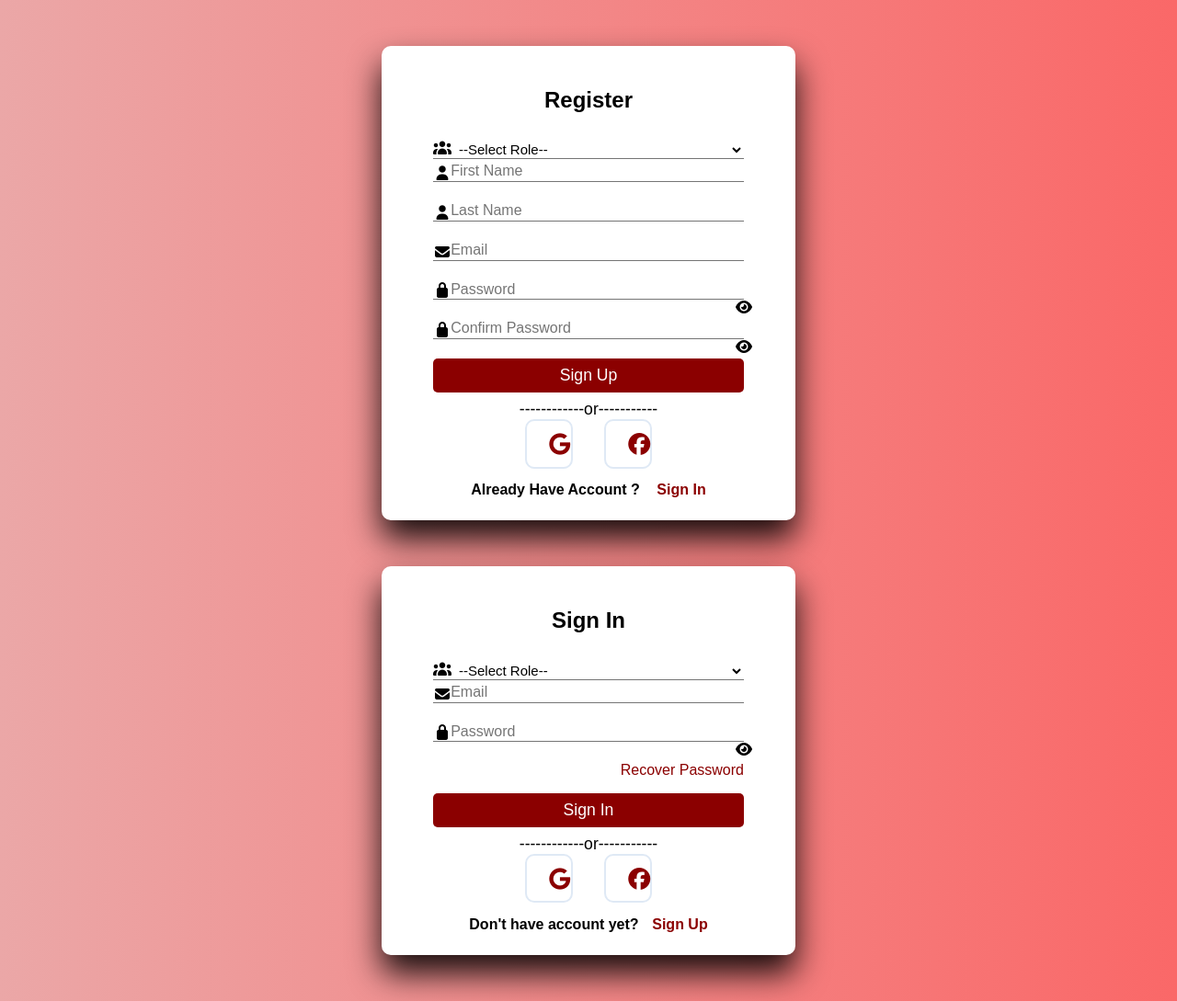
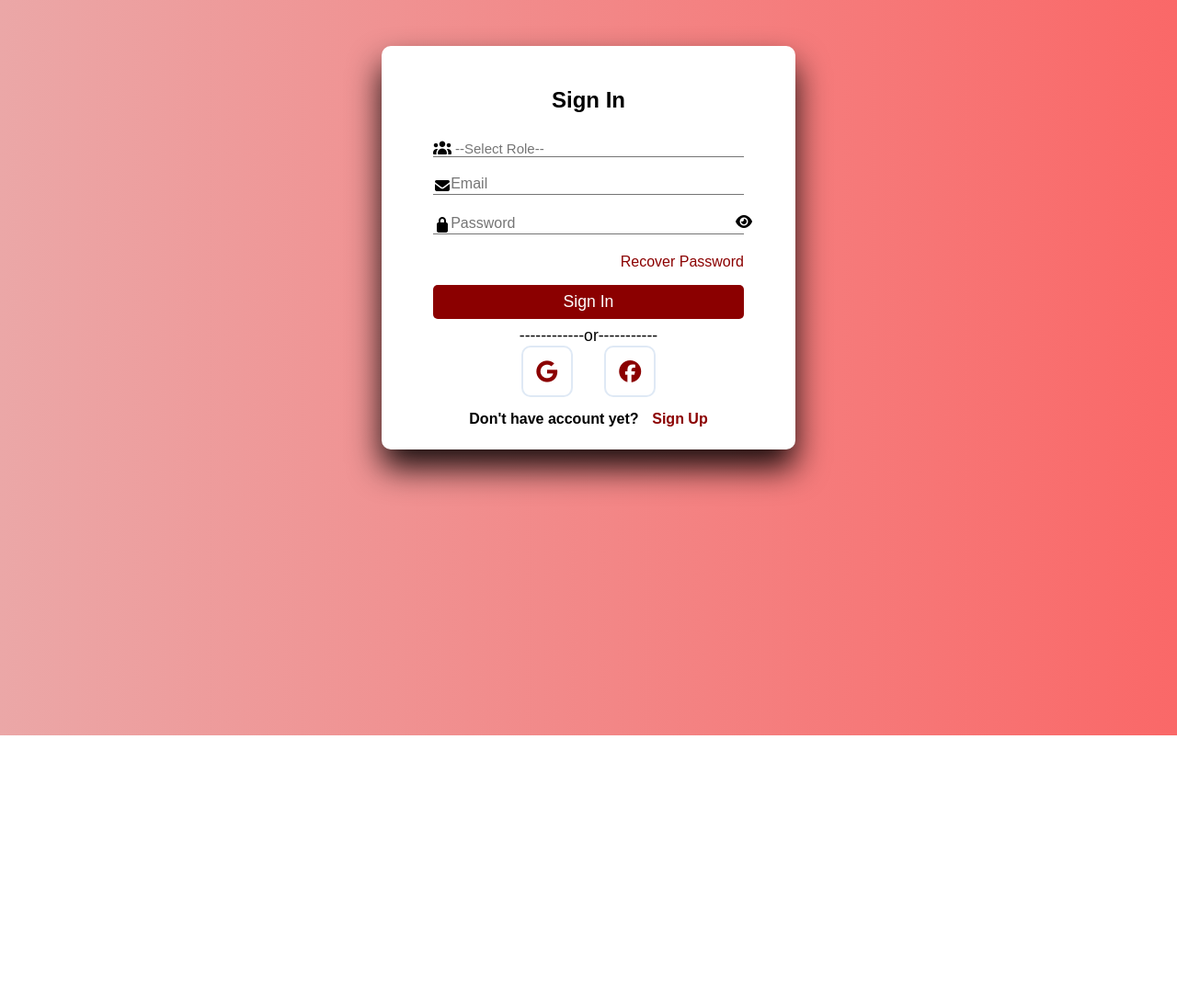
Before and after one commit to pickle244/WCLS-website, a PHP site: page / in a window 1280 px wide. Shown: the whole page at 92% size. After the commit the page ends 800 px from the top, so only its background shows below. Run offline with PHP 8.4, Linux system fonts and the light colour scheme; some libraries are stand-ins or nearby versions.

Commit message:
Add files via upload

```diff
--- a/index.php
+++ b/index.php
@@ -8,10 +8,11 @@
   <link rel="stylesheet" href="style.css">
 </head>
 <body>
-    <div class="container" id="signup">
+    <div class="container" id="signup" style="display:none;">
       <h1 class="form-title">Register</h1>
       <?php
     if(isset($_POST["SignUp"])) {
+      $role = $_POST["role"];
       $first_name = $_POST["fName"];
       $last_name = $_POST["lName"];
       $email = $_POST["email"];
@@ -39,6 +40,29 @@
       if (count($errors) > 0) {
         foreach ($errors as $error) {
           echo "<div class='alert registration-error'>$error</div>";
+        }
+      } else {
+        require_once "connection.php";
+        $sql = "INSERT INTO accounts_info (first_name,
+                                           last_name,
+                                           email,
+                                           password,
+                                           account_type) VALUES (?, ?, ?, ?, ?)";
+        $stmt = mysqli_stmt_init($conn);
+        $prepStmt = mysqli_stmt_prepare($stmt, $sql);
+        if ($prepStmt) {
+          mysqli_stmt_bind_param($stmt,
+                                 "sssss",
+                                 $first_name,
+                                 $last_name,
+                                 $email,
+                                 $password_hash,
+                                 $role);
+          mysqli_stmt_execute($stmt);
+          echo "<div class='alert registration-success'>
+                Registration successful</div>";
+        } else {
+          die("Registration unsuccessful");
         }
       }
     }
@@ -71,14 +95,16 @@
         </div>
         <div class="input-group">
             <i class="fas fa-lock"></i>
+
               <input type="password" name="password" id="password" placeholder="Password" required>
-            <span class="toggle-password" toggle="#password">
+              <span class="toggle-password" toggle="#passwordConfirm">
                 <i class="fas fa-eye"></i>
           </span>
             <label for="password">Password</label>
         </div>
         <div class="input-group">
             <i class="fas fa-lock"></i>
+
               <input type="password" name="passwordConfirm" id="passwordConfirm" placeholder="Confirm Password" required>
               <span class="toggle-password" toggle="#password">
                 <i class="fas fa-eye"></i>
@@ -108,25 +134,14 @@
 
       <div class="input-group">
         <i class="fas fa-users"></i>
-        <!-- <label for="role">Select Role</label> -->
-        <select name="role" i="role" required>
-          <option value="">--Select Role--</option>
+
+        <select name="role" id="role" required>
+          <option value="" disabled selected hidden>--Select Role--</option>
           <option value="Parent">Parent</option>
           <option value="Teacher">Teacher</option>
           <option value="Admin">Admin</option>
       </select>
       </div>
-
-        <!-- <div class="input-group">
-           <i class="fas fa-user"></i>
-           <input type="text" name="fName" id="fName" placeholder="First Name" required>
-           <label for="fname">First Name</label>
-        </div>
-        <div class="input-group">
-            <i class="fas fa-user"></i>
-            <input type="text" name="lName" id="lName" placeholder="Last Name" required>
-            <label for="lName">Last Name</label>
-        </div> -->
 
         <div class="input-group">
             <i class="fas fa-envelope"></i>
@@ -135,6 +150,7 @@
         </div>
         <div class="input-group">
             <i class="fas fa-lock"></i>
+
               <input type="password" name="password" id="password" placeholder="Password" required>
               <span class="toggle-password" toggle="#password">
                 <i class="fas fa-eye"></i>
@@ -159,6 +175,8 @@
         <button id="signUpButton">Sign Up</button>
     </div>
   </div>
+  <script src="script.js"></script>
+
 
 </body>
 </html>
--- /dev/null
+++ b/script.js
@@ -0,0 +1,27 @@
+const signUpButton=document.getElementById('signUpButton');
+const signInButton=document.getElementById('signInButton');
+const signInForm=document.getElementById('signIn');
+const signUpForm=document.getElementById('signup');
+
+signUpButton.addEventListener('click',function(){
+    signInForm.style.display="none";
+    signUpForm.style.display="block";
+})
+signInButton.addEventListener('click', function(){
+    signInForm.style.display="block";
+    signUpForm.style.display="none";
+})
+
+// show the password use the eye icon
+document.querySelectorAll('.toggle-password').forEach(icon => {
+    icon.addEventListener('click', function(){
+        const input=this.previousElementSibling;
+        if(input.type=="password"){
+            input.type='text';
+            this.innerHTML='<i class="fas fa-eye-slash"></i>';
+        }else{
+            input.type="password";
+            this.innerHTML='<i class="fas fa-eye"></i>';
+            }
+        });
+});
--- a/style.css
+++ b/style.css
@@ -26,8 +26,7 @@ form{
     padding:1.3rem;
     margin-bottom:0.4rem;
 }
-input,
-select {
+input{
     color:inherit;
     width:100%;
     background-color:transparent;
@@ -36,10 +35,9 @@ select {
     padding-left:1.5rem;
     font-size:15px;
 }
-.input-group{
+.input-group {
     padding:1% 0;
     position:relative;
-    /* margin-bottom:2 rem;  */
 }
 .input-group i{
     position:absolute;
@@ -102,23 +100,24 @@ input:focus~label,input:not(:placeholder-shown)~label{
 }
 .icons{
     text-align:center;
-    /* display: flex;
-    justify-content: center;
-    align-items: center; */
 }
 .icons i{
     color:#8b0000;
-    padding:0.8rem 1.5rem;
     border-radius:10px;
     font-size:1.5rem;
     cursor:pointer;
     border:2px solid #dfe9f5;
     margin:0 15px;
-    transition:1s;
+    transition:0.2s;
 
-    /* display: flex; */
-    justify-content: center;
-    align-items: center;
+    display: inline-flex;
+    width: 56px;                 /* 固定方块大小 */
+    height: 56px;
+    justify-content: center;     /* 居中内容 */
+    align-items: center;         /* 居中内容 */
+    padding: 0;                  /* 去掉不对称 padding */
+
+
 }
 .icons i:hover{
     background:#07001f;
@@ -147,17 +146,31 @@ button:hover{
 .toggle-password {
     position: absolute;
     right: 10px;
-    top: 50%;
-    transform: translateY(-60%);
+    top:0;
+    transform: translateY(0);
     cursor: pointer;
     color: #555;
     font-size: 1rem;
     z-index: 2;
+
 }
 
+/* 让 select 的占位选项呈现灰色，选中有效项后恢复 */
+select:required:invalid {           /* 未选择有效值时 */
+  color: #757575;
+}
+select option[value=""] {           /* 占位项 */
+  color: #757575;
+}
+select:valid {                      /* 选择有效值后 */
+  color: inherit;
+}
 
+select#role {
+     margin-bottom: 1rem;
+}
 
-/* select{
+select{
     color:inherit;
     width:100%;
     background-color:transparent;
@@ -168,8 +181,10 @@ button:hover{
     font-family:inherit;
     appearance:none;
 }
+
+
 select:focus{
-    outline:none;
+    outline:transparent;
     border-bottom:2px solid hsl(327,90%,28%);
     background-color:transparent;
-} */
+}
```
Also changed, not shown: connection.php (added, +10 -0 lines). Lines whose indentation alone changed are shown as unchanged.
